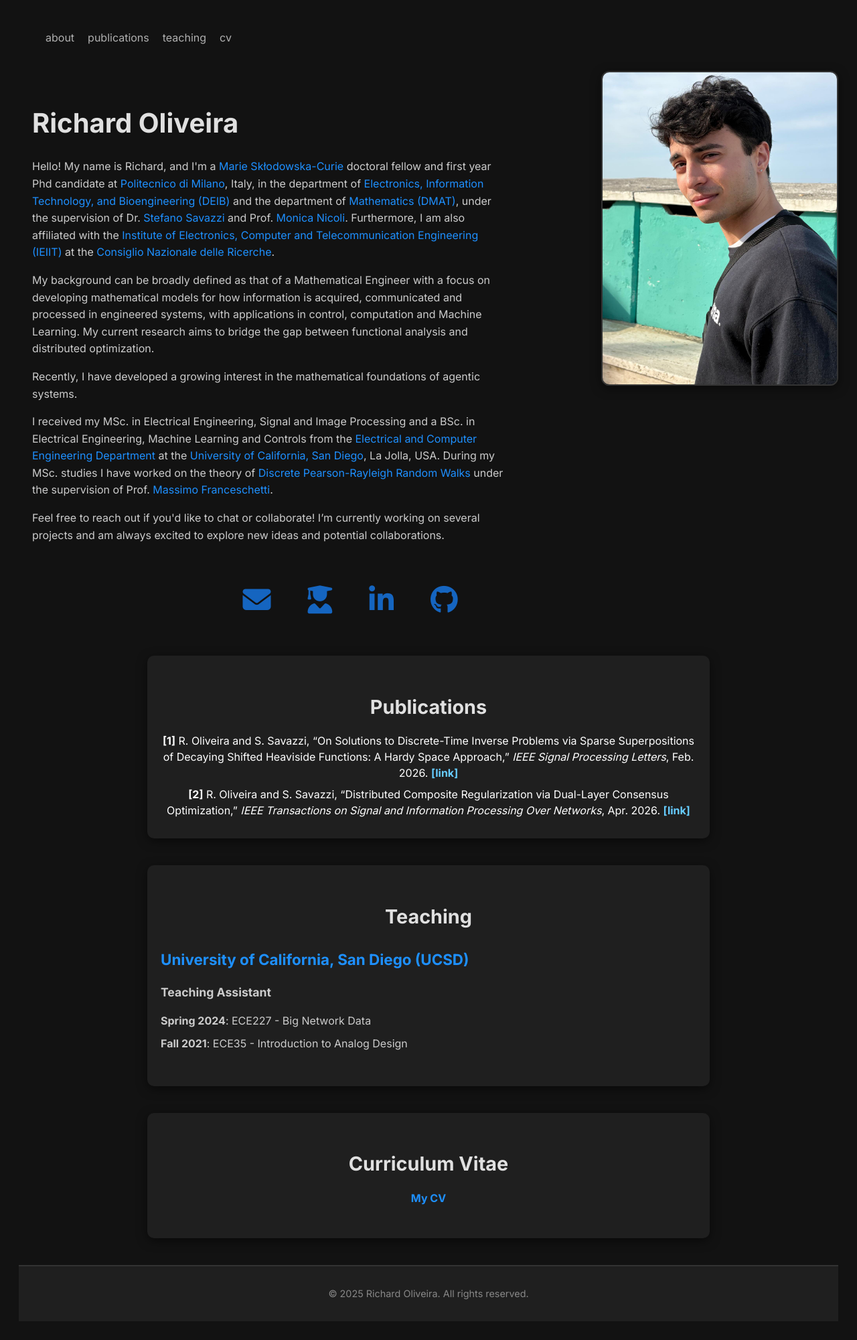
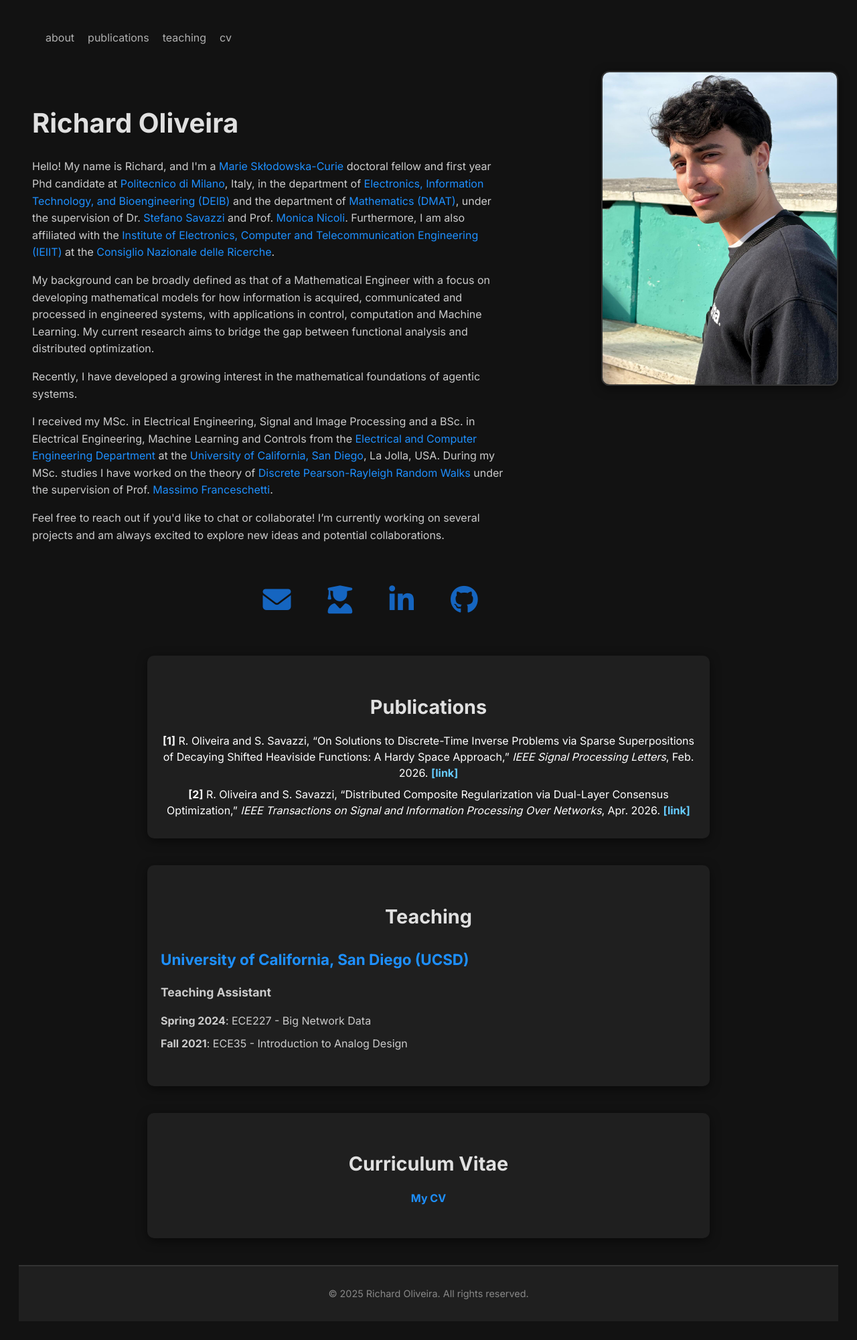
Before and after one commit to raolivei13/website_rich, a Jekyll site: the page index.html, which Jekyll copies as it is, in a window 1280 px wide. Shown: the whole page at 67% size. Built offline with Jekyll 4.4.1, drawn with Linux system fonts in a browser that asks for light colours.

Commit message:
Update index.html

```diff
--- a/index.html
+++ b/index.html
@@ -75,7 +75,7 @@ href="https://cdnjs.cloudflare.com/ajax/libs/font-awesome/6.5.2/css/all.min.css"
     font-size:42px;
     margin-top:50px;
     margin-bottom:10px;
-    padding-left:120px;
+    padding-left:150px;
 ">
 
     <!-- Email -->
```
